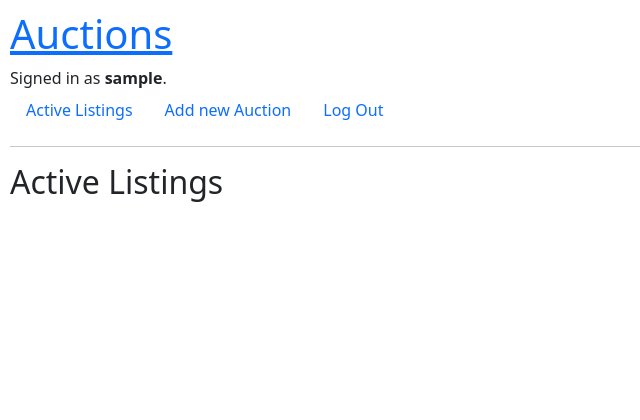
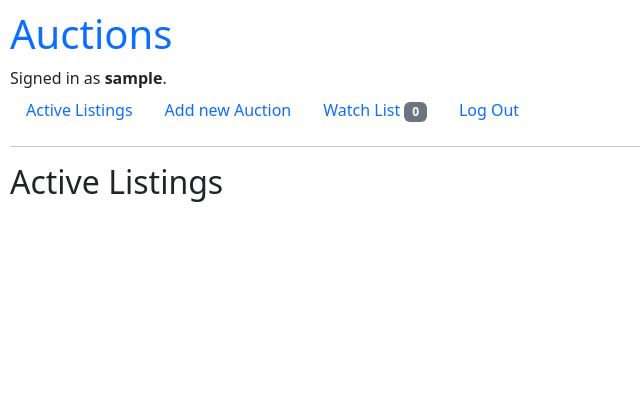
Before and after one commit to sandovaldavid/project-02-auctions, a Django app: page / in a window 1280 px wide. Shown: the top 420 px of the page, without its empty margins (0-640 px from the left). Before the commit the page ends 202 px from the top, so only its background shows below. Run offline with Django 3.2, Linux system fonts and the light colour scheme; the visitor is signed in with stand-in values (Sample User, id 1); data that the repository does not hold is empty.

Commit message:
:sparkles: add count to Watchlist items in layout.

```diff
--- /dev/null
+++ b/auctions/context_processors.py
@@ -0,0 +1,8 @@
+from .models import Watchlist
+
+def watchlist_count(request):
+    if request.user.is_authenticated:
+        watchlist_count = Watchlist.objects.filter(user=request.user, active=True).count()
+    else:
+        watchlist_count = 0
+    return {'watchlist_count': watchlist_count}
--- a/auctions/templates/auctions/layout.html
+++ b/auctions/templates/auctions/layout.html
@@ -8,7 +8,7 @@
         <link href="{% static 'auctions/styles.css' %}" rel="stylesheet">
     </head>
     <body>
-        <a href="{% url 'index' %}"><h1>Auctions</h1></a>
+        <a href="{% url 'index' %}" class="link-offset-2 link-underline link-underline-opacity-0"><h1>Auctions</h1></a>
         <div>
             {% if user.is_authenticated %}
                 Signed in as <strong>{{ user.username }}</strong>.
@@ -23,6 +23,9 @@
             {% if user.is_authenticated %}
                 <li class="nav-item">
                     <a class="nav-link" href="{% url 'addAuctions' %}">Add new Auction</a>
+                </li>
+                <li>
+                    <a class="nav-link" href="{% url 'watchlist' user.id %}">Watch List <span class="badge text-bg-secondary">{{ watchlist_count }}</span> </a>
                 </li>
                 <li class="nav-item">
                     <a class="nav-link" href="{% url 'logout' %}">Log Out</a>
--- a/commerce/settings.py
+++ b/commerce/settings.py
@@ -63,6 +63,7 @@ TEMPLATES = [
                 'django.template.context_processors.request',
                 'django.contrib.auth.context_processors.auth',
                 'django.contrib.messages.context_processors.messages',
+                'auctions.context_processors.watchlist_count',
             ],
         },
     },
```
